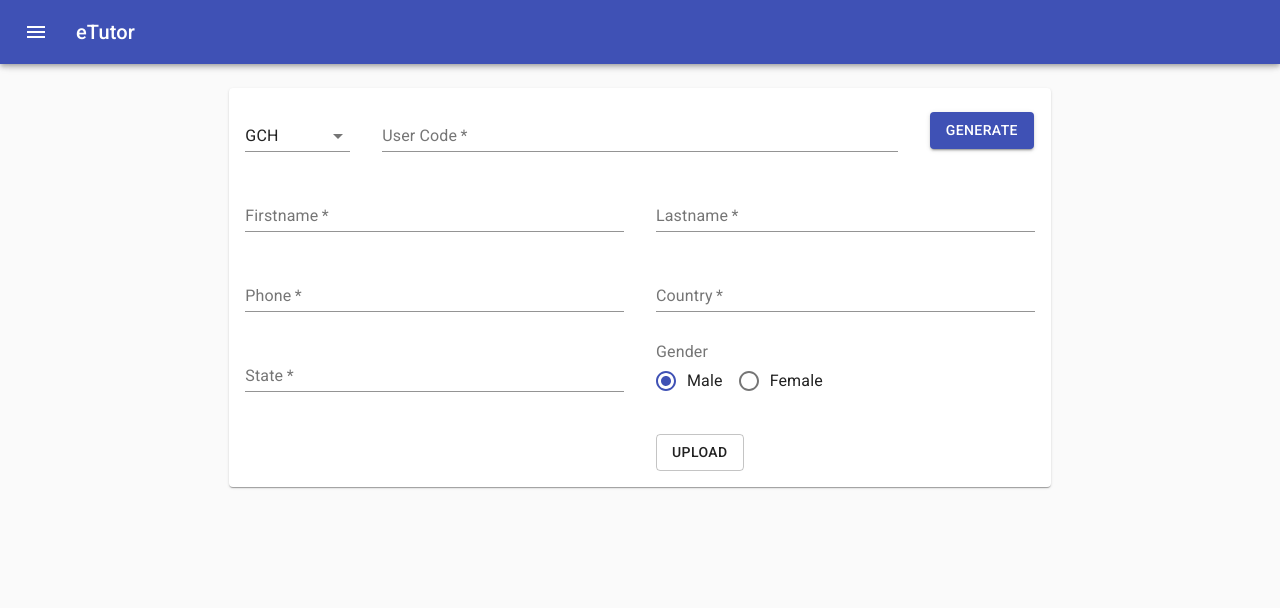
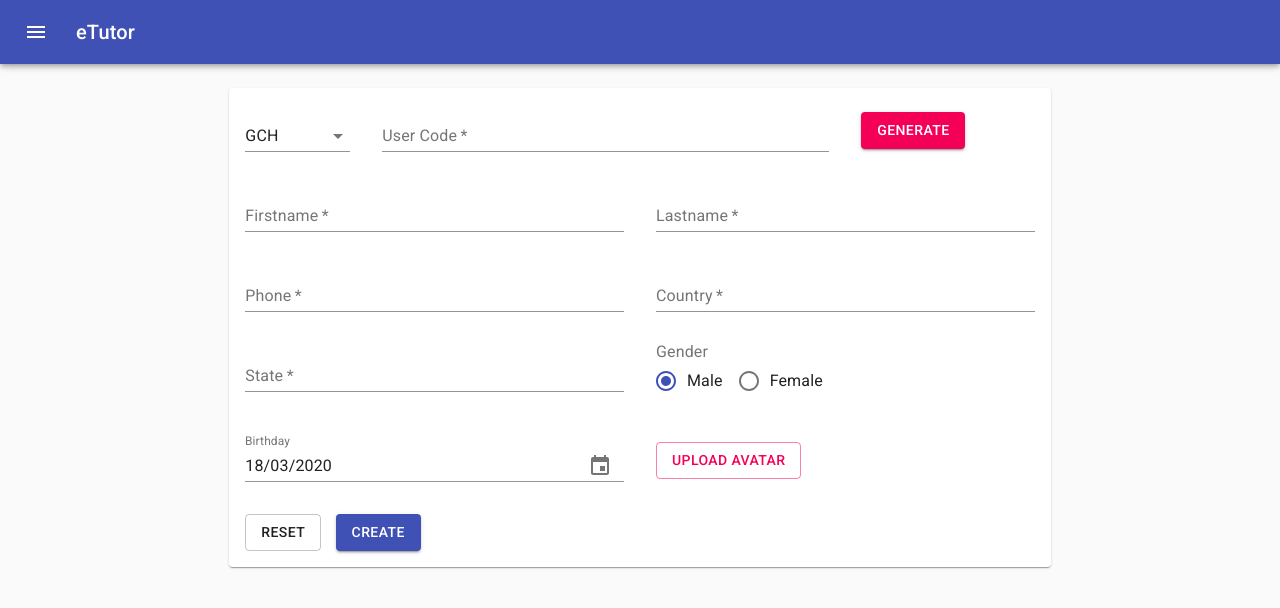
Before and after one commit to COMP1640-FPT/CMS, a React (Create React App) app: page /users/create in a window 1280 px wide. Shown: the top 608 px of the page. Built offline with nearby package versions, Linux system fonts and the light colour scheme.

Commit message:
finish create user

```diff
--- a/package.json
+++ b/package.json
@@ -3,11 +3,14 @@
   "version": "0.1.0",
   "private": true,
   "dependencies": {
+    "@date-io/date-fns": "^1.3.13",
     "@material-ui/core": "^4.9.7",
     "@material-ui/icons": "^4.9.1",
+    "@material-ui/pickers": "^3.2.10",
     "@testing-library/jest-dom": "^4.2.4",
     "@testing-library/react": "^9.5.0",
     "@testing-library/user-event": "^7.2.1",
+    "date-fns": "^2.11.0",
     "react": "^16.13.0",
     "react-dom": "^16.13.0",
     "react-router-dom": "^5.1.2",
--- a/src/App.js
+++ b/src/App.js
@@ -1,11 +1,14 @@
 import React from 'react';
 import { BrowserRouter as Router, Switch, Route } from 'react-router-dom';
+import DateFnsUtils from '@date-io/date-fns';
+import { MuiPickersUtilsProvider } from '@material-ui/pickers';
 import MainLayout from './layouts/MainLayout';
 import CreateUser from './pages/CreateUser';
 
 function App() {
   return (
     <Router>
+      <MuiPickersUtilsProvider utils={DateFnsUtils}>
         <MainLayout>
           <Switch>
             <Route exact path="/" render={() => <h1>DASHBOARD</h1>} />
@@ -14,6 +17,7 @@
             <Route path="/" render={() => <h1>PAGE NOT FOUND</h1>} />
           </Switch>
         </MainLayout>
+      </MuiPickersUtilsProvider>
     </Router>
   );
 }
--- a/src/pages/CreateUser.jsx
+++ b/src/pages/CreateUser.jsx
@@ -10,13 +10,16 @@
 import FormControlLabel from '@material-ui/core/FormControlLabel';
 import FormControl from '@material-ui/core/FormControl';
 import FormLabel from '@material-ui/core/FormLabel';
+import { KeyboardDatePicker } from '@material-ui/pickers';
 
 const useStyles = makeStyles(theme => ({
   paper: {
-    padding: theme.spacing(2),
-    width: 900
+    padding: theme.spacing(2)
   },
   generateButton: {
+    marginTop: theme.spacing(1)
+  },
+  uploadAvatarButton: {
     marginTop: theme.spacing(1)
   },
   prefixCodeSelect: {
@@ -38,6 +41,12 @@
 const CreateUser = () => {
   const classes = useStyles();
   const [prefixCode, setPrefixCode] = React.useState('GCH');
+
+  const [selectedBirthday, setSelectedBirthday] = React.useState(new Date());
+
+  const _handleBirthdayChange = date => {
+    setSelectedBirthday(date);
+  };
 
   const _handleChangePrefixCode = event => {
     setPrefixCode(event.target.value);
@@ -65,15 +74,15 @@
                 </TextField>
               </Grid>
 
-              <Grid item xs={12} md={8}>
+              <Grid item xs={12} md={7}>
                 <TextField required fullWidth label="User Code" />
               </Grid>
 
-              <Grid item xs={12} md={2}>
+              <Grid item xs={12} md={3}>
                 <Button
                   className={classes.generateButton}
                   variant="contained"
-                  color="primary"
+                  color="secondary"
                 >
                   Generate
                 </Button>
@@ -115,7 +124,17 @@
                 </RadioGroup>
               </Grid>
               <Grid item xs={12} md={6}>
-
+                <KeyboardDatePicker
+                  fullWidth
+                  format="dd/MM/yyyy"
+                  id="Birthday"
+                  label="Birthday"
+                  value={selectedBirthday}
+                  onChange={_handleBirthdayChange}
+                  KeyboardButtonProps={{
+                    'aria-label': 'change date'
+                  }}
+                />
               </Grid>
               <Grid item xs={12} md={6}>
                 <input
@@ -128,12 +147,20 @@
                 <label htmlFor="avatar">
                   <Button
                     variant="outlined"
+                    color="secondary"
                     component="span"
-                    className={classes.button}
+                    className={classes.uploadAvatarButton}
                   >
-                    Upload
+                    Upload Avatar
                   </Button>
                 </label>
+              </Grid>
+              <Grid item xs={12} md={6}>
+                <Button variant="outlined">Reset</Button>
+                &nbsp;&nbsp;&nbsp;&nbsp;
+                <Button variant="contained" color="primary">
+                  Create
+                </Button>
               </Grid>
             </Grid>
           </form>
```
Also changed, not shown: 1 other file (tests, documents, lock files or other folders). Lines whose indentation alone changed are shown as unchanged.
